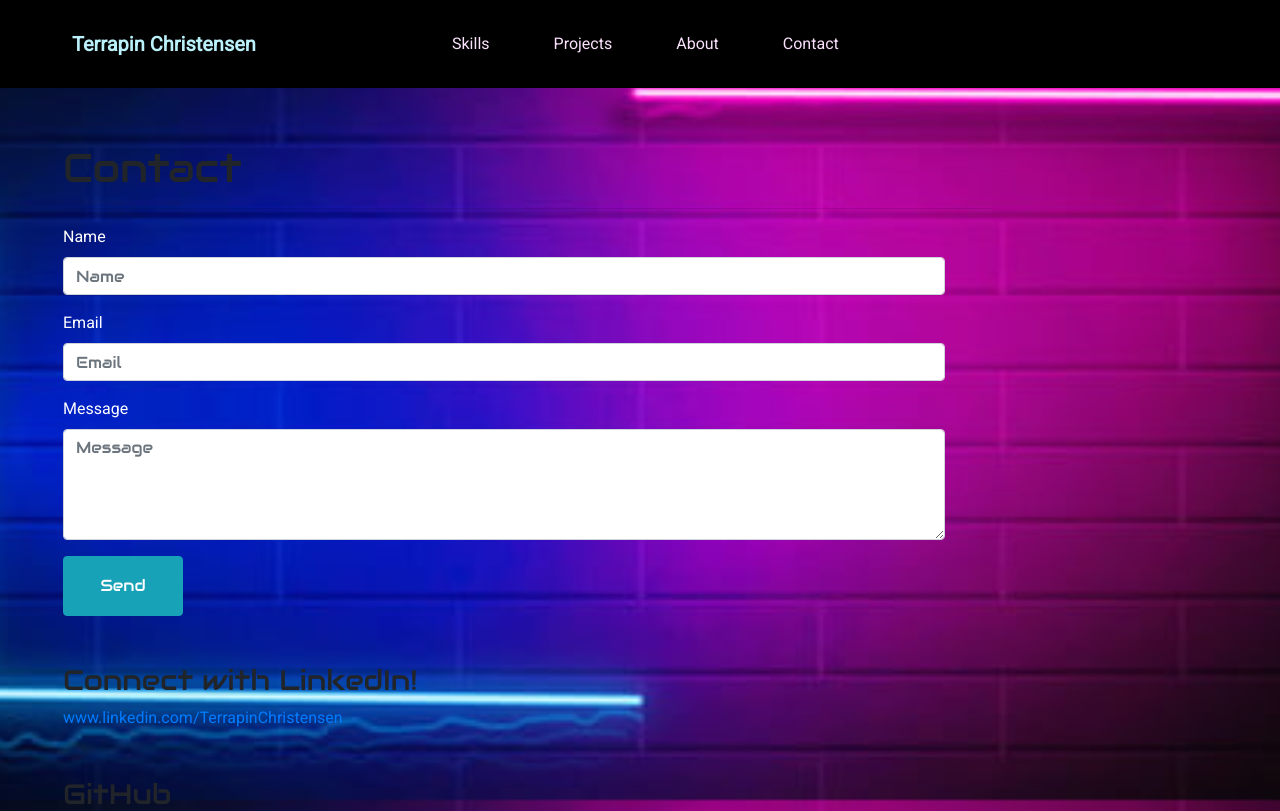
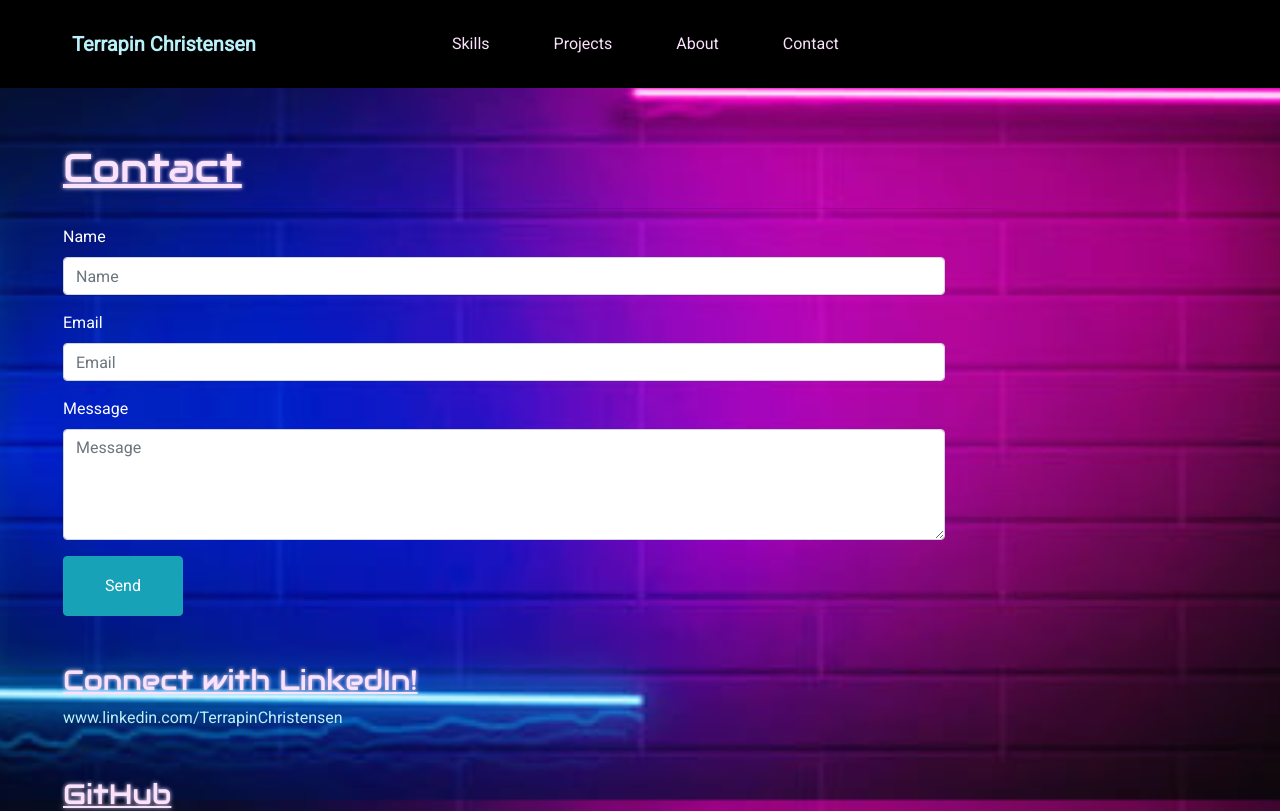
Before and after one commit to TChristensenDrumz/Portfolio, a React (Create React App) app: page /contact in a window 1280 px wide. Shown: the top 811 px of the page. Built offline with nearby package versions, Linux system fonts and the light colour scheme.

Commit message:
contact neon styling

```diff
--- a/src/App.css
+++ b/src/App.css
@@ -22,8 +22,9 @@ a,
 ul,
 li,
 label,
-input {
-  font-family: "Roboto", sans-serif;
+input,
+textarea {
+  font-family: "Roboto", sans-serif !important;
   color: white;
 }
 
@@ -55,11 +56,6 @@ input {
   padding-bottom: 100px;
 }
 
-.about {
-  width: 300px;
-  height: 300px;
-}
-
 .roboto {
   font-family: "Roboto", sans-serif;
 }
@@ -69,3 +65,19 @@ input {
   border-color: #1c4974;
   color: white;
 }
+
+.contact-link {
+  color: #baf0fa;
+}
+
+.contact-link:hover {
+  color: #baf0fa;
+  text-decoration: underline;
+  text-shadow: 0 0 0.25rem #baf0fa;
+}
+
+.pink {
+  color: #fae1fc;
+  text-decoration: underline;
+  text-shadow: 0 0 0.25rem #fae1fc;
+}
--- a/src/pages/Contact.js
+++ b/src/pages/Contact.js
@@ -53,7 +53,7 @@ function Contact() {
             >
               {errorText}
             </Alert>
-            <h1 className="coffee">Contact</h1>
+            <h1 className="pink">Contact</h1>
             <hr />
             <form className="contact-form" id="form" onSubmit={sendEmail}>
               <div className="form-group mr-5">
@@ -89,7 +89,7 @@ function Contact() {
           </div>
         </div>
         <section className="mt-5">
-          <h3 className="sisal">Connect with LinkedIn!</h3>
+          <h3 className="pink">Connect with LinkedIn!</h3>
           <a
             className="contact-link"
             href="https://www.linkedin.com/in/terrapin-christensen-381a831b8/"
@@ -100,7 +100,7 @@ function Contact() {
           </a>
         </section>
         <section className="mt-5">
-          <h3 className="sisal">GitHub</h3>
+          <h3 className="pink">GitHub</h3>
           <a
             className="contact-link"
             href="https://github.com/TChristensenDrumz"
```
